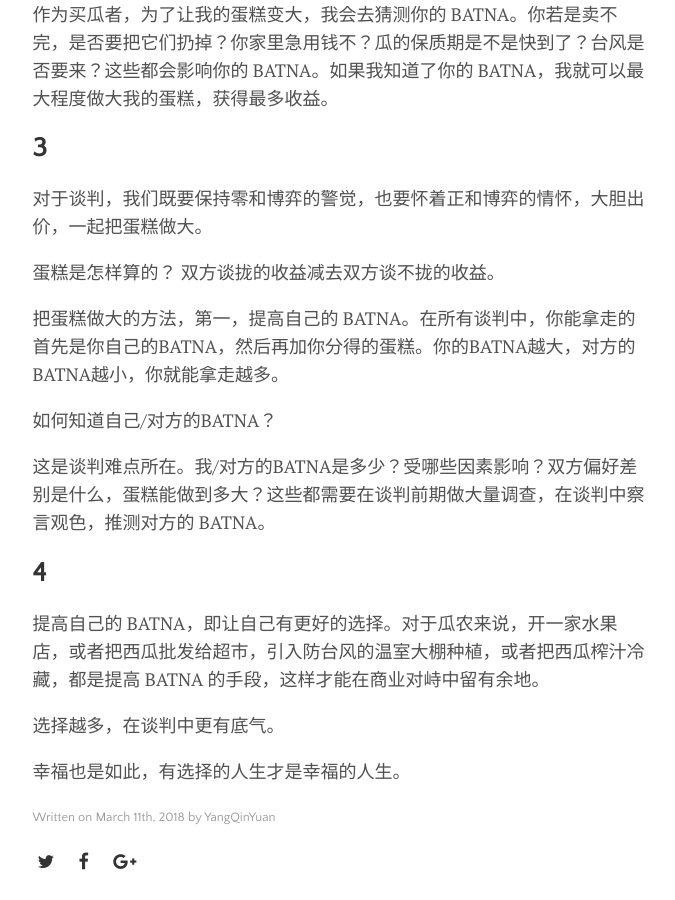
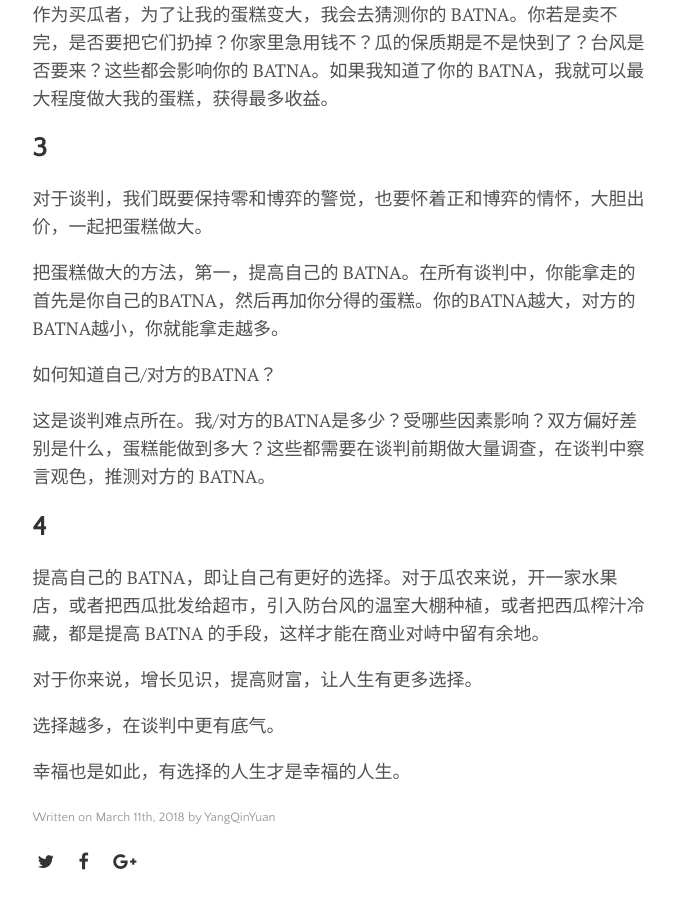
Before and after one commit to YanQinYuan/yanqinyuan.github.io, a Jekyll site: the page built from _posts/2018-03-16-batna.md, in a window 1280 px wide and 900 px high, scrolled down 1835 px. Shown: the whole window, without its empty margins (300-975 px from the left). Built offline with Jekyll 4.4.1, drawn with Linux system fonts in a browser that asks for light colours.

Commit message:
update batna

```diff
--- a/_posts/2018-03-16-batna.md
+++ b/_posts/2018-03-16-batna.md
@@ -44,7 +44,6 @@ image: spools.jpg
 ## 3
 对于谈判，我们既要保持零和博弈的警觉，也要怀着正和博弈的情怀，大胆出价，一起把蛋糕做大。
 
-蛋糕是怎样算的？ 双方谈拢的收益减去双方谈不拢的收益。
 
 把蛋糕做大的方法，第一，提高自己的 BATNA。在所有谈判中，你能拿走的首先是你自己的BATNA，然后再加你分得的蛋糕。你的BATNA越大，对方的BATNA越小，你就能拿走越多。
 
@@ -55,6 +54,8 @@ image: spools.jpg
 ## 4
 提高自己的 BATNA，即让自己有更好的选择。对于瓜农来说，开一家水果店，或者把西瓜批发给超市，引入防台风的温室大棚种植，或者把西瓜榨汁冷藏，都是提高 BATNA 的手段，这样才能在商业对峙中留有余地。
 
+对于你来说，增长见识，提高财富，让人生有更多选择。
+
 选择越多，在谈判中更有底气。
 
 幸福也是如此，有选择的人生才是幸福的人生。
```
